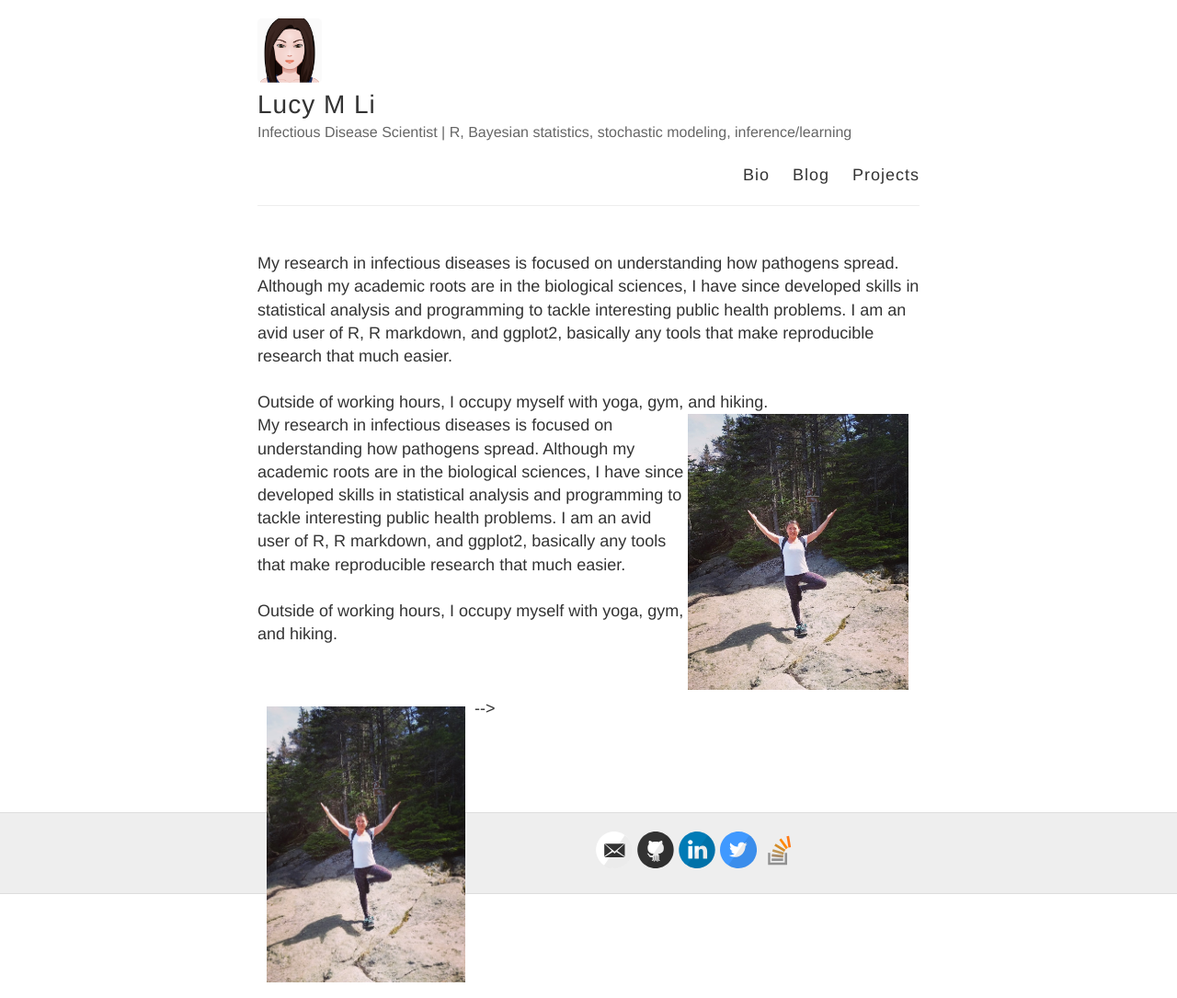
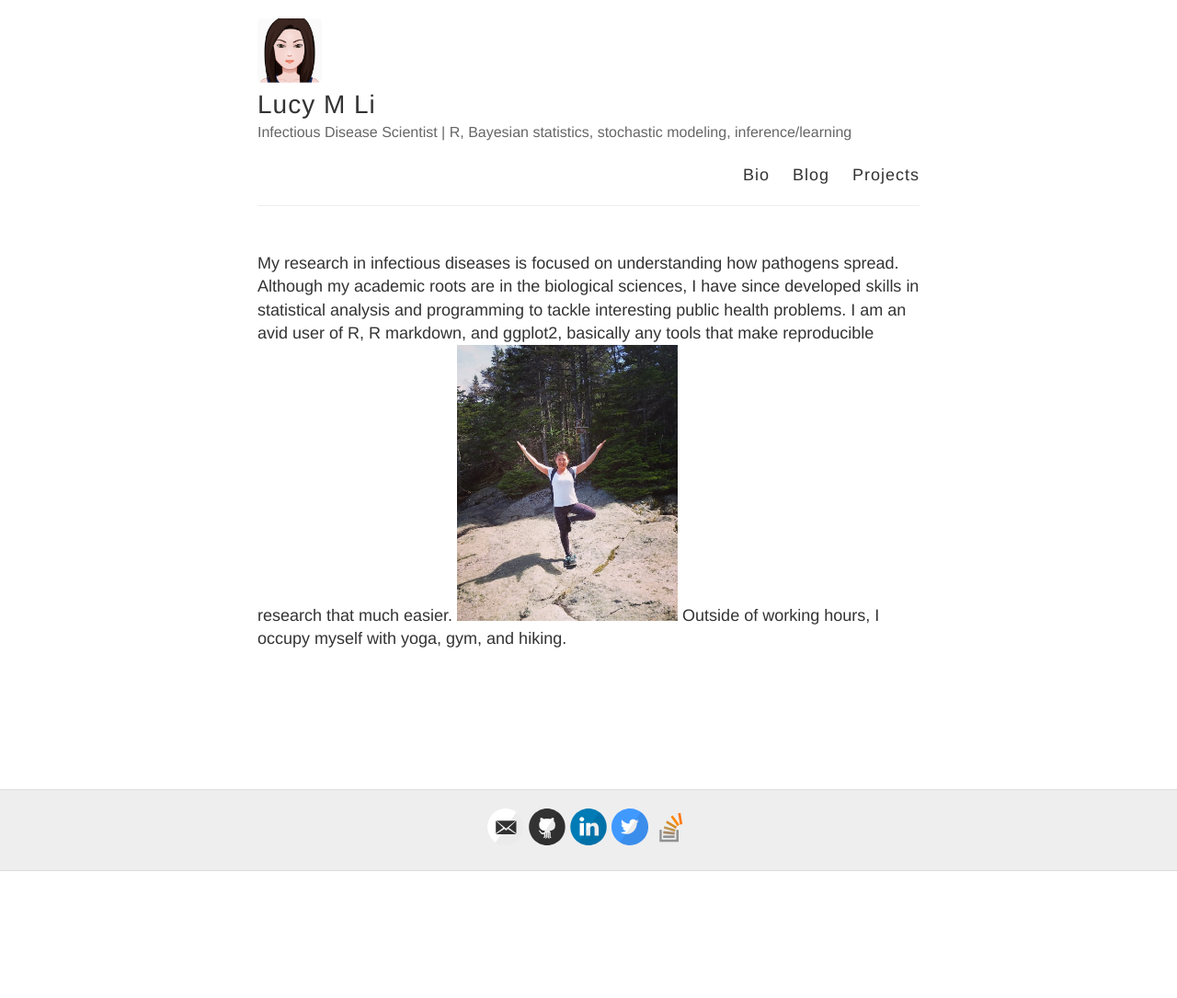
Before and after one commit to lucymli/lucymli.github.io, a Jekyll site: the page built from index.html, in a window 1280 px wide. Shown: the whole page at 92% size. Built offline with Jekyll 4.4.1, drawn with Linux system fonts in a browser that asks for light colours; after the commit the page ends 947 px from its top, so only the background shows below that.

Commit message:
wrap around pic

```diff
--- a/index.html
+++ b/index.html
@@ -2,23 +2,9 @@
 layout: default
 ---
 
- My research in infectious diseases is focused on understanding how pathogens spread. Although my academic roots are in the biological sciences, I have since developed skills in statistical analysis and programming to tackle interesting public health problems. I am an avid user of R, R markdown, and ggplot2, basically any tools that make reproducible research that much easier.<br><br>
- Outside of working hours, I occupy myself with yoga, gym, and hiking.
- <img src="https://github.com/lucymli/lucymli.github.io/raw/master/images/treepose.jpg" width="240px" height="300px">
+ My research in infectious diseases is focused on understanding how pathogens spread. Although my academic roots are in the biological sciences, I have since developed skills in statistical analysis and programming to tackle interesting public health problems. I am an avid user of R, R markdown, and ggplot2, basically any tools that make reproducible research that much easier. <img src="https://github.com/lucymli/lucymli.github.io/raw/master/images/treepose.jpg" width="240px" height="300px">
+ Outside of working hours, I occupy myself with yoga, gym, and hiking.<br><br>
 
-<!-- <div id="contentBox" style="margin:0px auto; width:100%">
-
- <!-- columns divs, float left, no margin so there is no space between column, width=1/3 -->
-    <div id="column1" style="float:left; margin:0; width:65%;">
-        My research in infectious diseases is focused on understanding how pathogens spread. Although my academic roots are in the biological sciences, I have since developed skills in statistical analysis and programming to tackle interesting public health problems. I am an avid user of R, R markdown, and ggplot2, basically any tools that make reproducible research that much easier.<br><br>
-        Outside of working hours, I occupy myself with yoga, gym, and hiking.
-    </div>
-
-    <div id="column2" style="float:left; margin:10px;width:30%;">
-        <img src="https://github.com/lucymli/lucymli.github.io/raw/master/images/treepose.jpg" width="240px" height="300px">
-    </div>
-</div>
- -->
 
 <br>
 <br>
```
